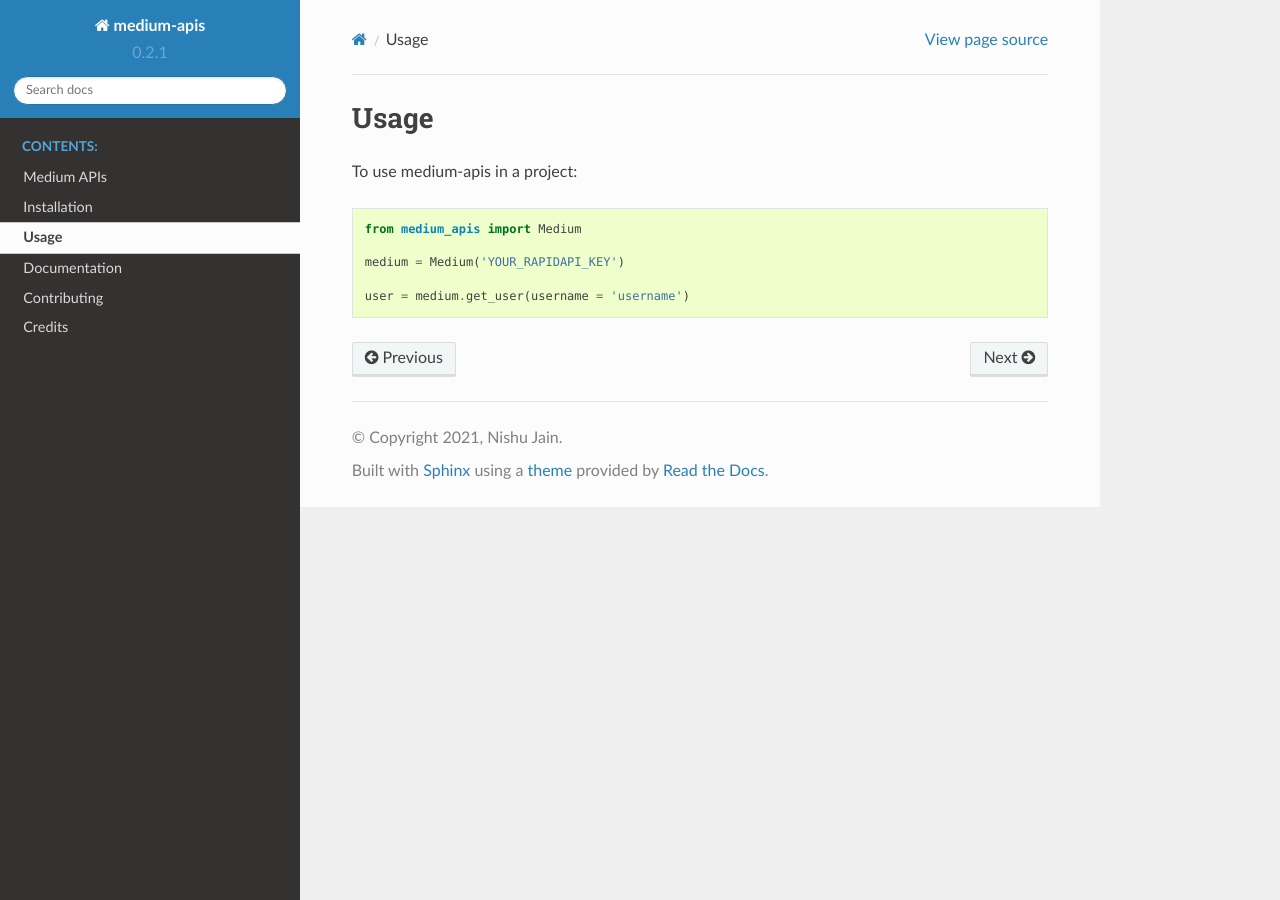
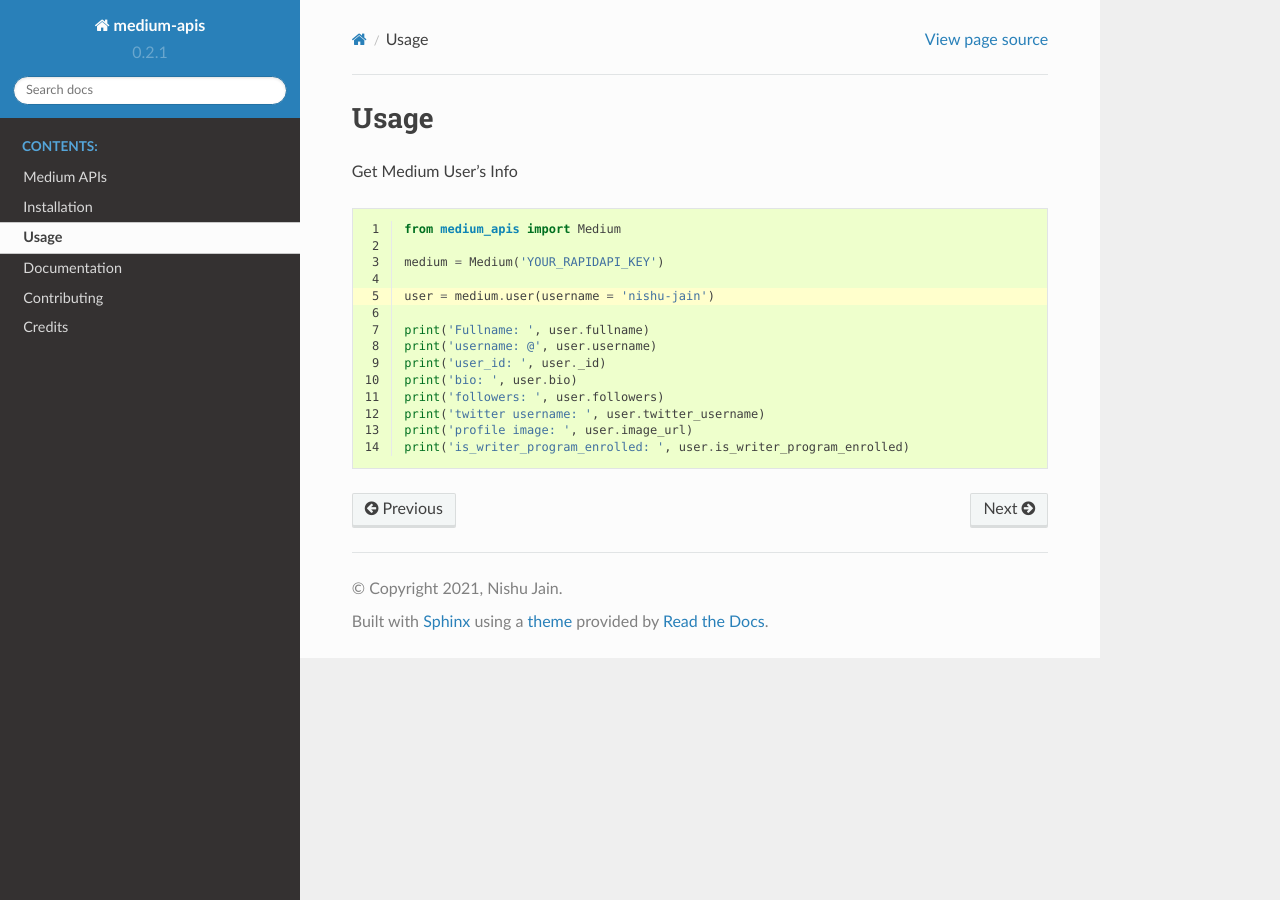
Before and after one commit to weeping-angel/medium-api, a Sphinx documentation site: the page built from docs/usage.rst, in a window 1280 px wide. Built offline with Sphinx 7.4.7 and the Read the Docs theme 2.0.0, drawn with Linux system fonts in a browser that asks for light colours.

Commit message:
added examples directory for showing usage

```diff
--- /dev/null
+++ b/docs/examples/get_user_info.py
@@ -0,0 +1,14 @@
+from medium_apis import Medium
+
+medium = Medium('YOUR_RAPIDAPI_KEY')
+
+user = medium.user(username = 'nishu-jain')
+
+print('Fullname: ', user.fullname)
+print('username: @', user.username)
+print('user_id: ', user._id)
+print('bio: ', user.bio)
+print('followers: ', user.followers)
+print('twitter username: ', user.twitter_username)
+print('profile image: ', user.image_url)
+print('is_writer_program_enrolled: ', user.is_writer_program_enrolled)
--- a/docs/usage.rst
+++ b/docs/usage.rst
@@ -2,10 +2,9 @@
 Usage
 =====
 
-To use medium-apis in a project::
+Get Medium User's Info
 
-    from medium_apis import Medium
-
-    medium = Medium('YOUR_RAPIDAPI_KEY')
-
-    user = medium.get_user(username = 'username')
+.. literalinclude:: examples/get_user_info.py
+    :language: python
+    :emphasize-lines: 5
+    :linenos:
```
